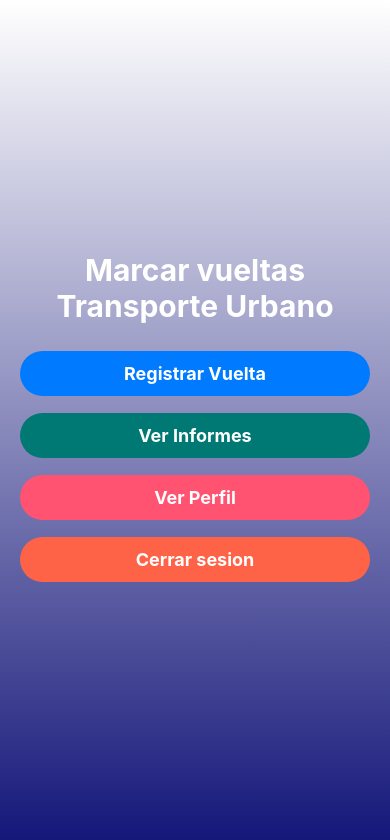
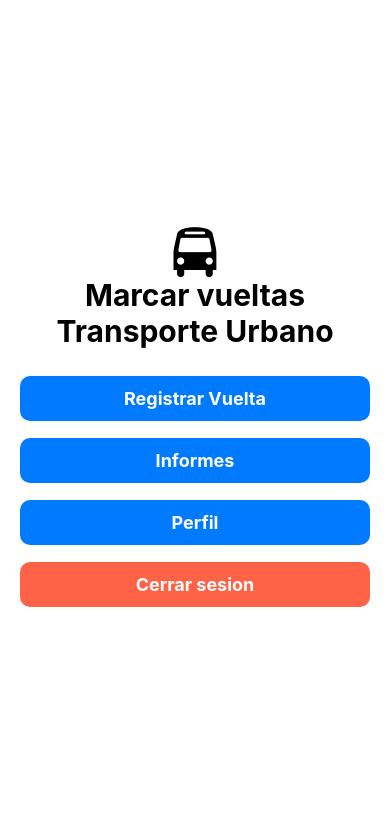
Before and after one commit to DesWeb-Movil-I/FrontEnd-transporte, a React Native app in the folder transporte/: screen /Home in a window 390 px wide. Shown: the top 840 px of the page. Built offline with nearby package versions, Linux system fonts and the light colour scheme.

Commit message:
ultimo commit

```diff
--- a/transporte/components/HomeScreen.tsx
+++ b/transporte/components/HomeScreen.tsx
@@ -5,6 +5,7 @@ import { useNavigation } from "@react-navigation/native";
 import { RootStackParamList } from "./AppNavigator";
 import { LinearGradient } from "expo-linear-gradient";
 import { useAuth } from "./AuthContex";
+import FontAwesome from "@expo/vector-icons/FontAwesome";
 
 type HomeScreenNavigationProp = NativeStackNavigationProp<
   RootStackParamList,
@@ -35,7 +36,8 @@ const HomeScreen = () => {
   }
 
   return (
-    <LinearGradient colors={["#ffffff", "#141679"]} style={styles.container}>
+    <LinearGradient colors={["#ffffff", "#ffffff"]} style={styles.container}>
+      <FontAwesome name="bus" size={50} color="black" />
       <Text style={styles.text}>Marcar vueltas Transporte Urbano</Text>
       <TouchableOpacity
         style={styles.button}
@@ -47,17 +49,19 @@ const HomeScreen = () => {
         style={styles.buttonDos}
         onPress={handleNavigateToInformes}
       >
-        <Text style={styles.buttonText}>Ver Informes</Text>
+        <Text style={styles.buttonText}>Informes</Text>
       </TouchableOpacity>
       <TouchableOpacity
-       style={[styles.buttonDos, { backgroundColor: "#FF5371"}]}
-       onPress={handleNavigateToPerfil}>
-        <Text style={styles.buttonText}>Ver Perfil</Text>
-        </TouchableOpacity>
+        style={[styles.buttonDos, { backgroundColor: "#007AFF" }]}
+        onPress={handleNavigateToPerfil}
+      >
+        <Text style={styles.buttonText}>Perfil</Text>
+      </TouchableOpacity>
 
       <TouchableOpacity
         style={[styles.buttonDos, { backgroundColor: "#FF6347" }]}
-        onPress={handleNavigateToLogin}>
+        onPress={handleNavigateToLogin}
+      >
         <Text style={styles.buttonText}>Cerrar sesion</Text>
       </TouchableOpacity>
     </LinearGradient>
@@ -76,7 +80,7 @@ const styles = StyleSheet.create({
     fontWeight: "700",
     marginBottom: 20,
     textAlign: "center",
-    color: "#fff",
+    color: "#000000",
   },
   buttonContainer: {
     width: "100%",
@@ -91,24 +95,24 @@ const styles = StyleSheet.create({
   },
   button: {
     width: "100%",
-    backgroundColor: "#007AFF", // Color de fondo del botón 007874
+    backgroundColor: "#007AFF",
     paddingVertical: 12,
-    borderRadius: 50,
+    borderRadius: 10,
     marginTop: 7,
     marginBottom: 10,
     alignItems: "center",
   },
   buttonDos: {
     width: "100%",
-    backgroundColor: "#007874", // Color de fondo del botón 007874
+    backgroundColor: "#007AFF",
     paddingVertical: 12,
-    borderRadius: 50,
+    borderRadius: 10,
     marginTop: 7,
     marginBottom: 10,
     alignItems: "center",
   },
   buttonText: {
-    color: "#FFFFFF", // Color del texto del botón
+    color: "#FFFFFF",
     fontSize: 18,
     fontWeight: "700",
   },
--- a/transporte/components/InformesScreen.tsx
+++ b/transporte/components/InformesScreen.tsx
@@ -2,11 +2,22 @@ import React, { useState, useEffect } from "react";
 import { View, Text, TextInput, TouchableOpacity, StyleSheet, FlatList, Platform, ActivityIndicator, } from "react-native";
 import axios from "axios";
 import DateTimePickerModal from "react-native-modal-datetime-picker";
+import { RootStackParamList } from "./AppNavigator";
+import { NativeStackNavigationProp } from "@react-navigation/native-stack";
 import Ionicons from "@expo/vector-icons/Ionicons";
 import FontAwesome5 from "@expo/vector-icons/FontAwesome5";
 import MaterialIcons from "@expo/vector-icons/MaterialIcons";
 import MaterialCommunityIcons from "@expo/vector-icons/MaterialCommunityIcons";
 import { useAuth } from "./AuthContex";
+import { useNavigation } from "@react-navigation/native";
+import AntDesign from "@expo/vector-icons/AntDesign";
+
+type RegistroVueltaScreenNavigationProp = NativeStackNavigationProp<
+  RootStackParamList,
+  "Informes"
+>;
+
+
 
 const InformesScreen = () => {
   const [fecha, setFecha] = useState("");
@@ -15,6 +26,8 @@ const InformesScreen = () => {
   const [filteredRegistros, setFilteredRegistros] = useState([]);
   const [loading, setLoading] = useState(false);
   const [isDatePickerVisible, setDatePickerVisible] = useState(false);
+
+  const navigation = useNavigation<RegistroVueltaScreenNavigationProp>();
 
   const baseURL = `https://back-end-app-xyzp.onrender.com/api/informe/user/${userId}`;
   const baseURL2 = "https://back-end-app-xyzp.onrender.com/api/informe/";
@@ -159,6 +172,16 @@ const InformesScreen = () => {
           style={styles.flatList}
         />
       )}
+      <TouchableOpacity
+        style={[styles.button, { backgroundColor: "#FF6347" }]}
+        onPress={() => navigation.navigate("Home")}
+      >
+        <Text style={styles.buttonText}>
+          {" "}
+          <AntDesign name="arrowleft" size={24} color="white" />
+          Atras
+        </Text>
+      </TouchableOpacity>
     </View>
   );
 };
@@ -199,8 +222,9 @@ const styles = StyleSheet.create({
     alignItems: "center",
   },
   buttonText: {
+    fontWeight: "500",
     color: "#FFFFFF",
-    fontSize: 15,
+    fontSize: 18,
   },
   flatList: {
     width: "100%",
@@ -226,6 +250,15 @@ const styles = StyleSheet.create({
     backgroundColor: "#FFF",
     fontSize: 16,
   },
+  button: {
+    width: "100%",
+    backgroundColor: "#007AFF",
+    paddingVertical: 12,
+    borderRadius: 10,
+    marginTop: 7,
+    marginBottom: 10,
+    alignItems: "center",
+  },
 });
 
 export default InformesScreen;
--- a/transporte/components/PerfilScreen.tsx
+++ b/transporte/components/PerfilScreen.tsx
@@ -9,6 +9,7 @@ import FontAwesome5 from '@expo/vector-icons/FontAwesome5';
 import MaterialIcons from '@expo/vector-icons/MaterialIcons';
 import { useAuth } from "./AuthContex";
 import axios from "axios";
+
 
 type PerfilScreenNavigationProp = NativeStackNavigationProp<RootStackParamList, 'Perfil'>;
 
@@ -83,13 +84,20 @@ const PerfilScreen: React.FC<Props> = ({ navigation }) => {
   return (
     <LinearGradient colors={["#efefef", "#efefef"]} style={styles.container}>
       <AntDesign name="user" size={100} color="black" style={styles.logo} />
-      <ScrollView style={styles.scrollView} contentContainerStyle={styles.scrollContainer}>
+      <ScrollView
+        style={styles.scrollView}
+        contentContainerStyle={styles.scrollContainer}
+      >
         <View style={styles.profileItem}>
           <Text style={styles.label}>
             <Ionicons name="person" size={18} color="black" /> Nombre:
           </Text>
           {isEditing ? (
-            <TextInput style={styles.input} value={name} onChangeText={setName} />
+            <TextInput
+              style={styles.input}
+              value={name}
+              onChangeText={setName}
+            />
           ) : (
             <Text style={styles.value}>{name}</Text>
           )}
@@ -141,7 +149,8 @@ const PerfilScreen: React.FC<Props> = ({ navigation }) => {
 
         <View style={styles.profileItem}>
           <Text style={styles.label}>
-            <MaterialIcons name="password" size={18} color="black" /> Contraseña:
+            <MaterialIcons name="password" size={18} color="black" />{" "}
+            Contraseña:
           </Text>
           {isEditing ? (
             <TextInput
@@ -151,7 +160,7 @@ const PerfilScreen: React.FC<Props> = ({ navigation }) => {
               onChangeText={setContrasena}
             />
           ) : (
-            <Text style={styles.value}>********</Text> // Puedes usar cualquier texto genérico aquí
+            <Text style={styles.value}>********</Text>
           )}
         </View>
       </ScrollView>
@@ -165,7 +174,10 @@ const PerfilScreen: React.FC<Props> = ({ navigation }) => {
           style={[styles.button, { backgroundColor: "#FF6347" }]}
           onPress={handleBackToHome}
         >
-          <Text style={styles.buttonText}>Volver a Inicio</Text>
+          <Text style={styles.buttonText}>
+            <AntDesign name="arrowleft" size={24} color="white" />
+             Atras
+          </Text>
         </TouchableOpacity>
       </View>
     </LinearGradient>
@@ -175,67 +187,68 @@ const PerfilScreen: React.FC<Props> = ({ navigation }) => {
 const styles = StyleSheet.create({
   container: {
     flex: 1,
-    alignItems: 'flex-start',
-    padding: Platform.OS === 'web' ? 50 : 20,
+    alignItems: "flex-start",
+    padding: Platform.OS === "web" ? 50 : 20,
     marginTop: 50,
   },
   logoText: {
     fontSize: 24,
-    fontWeight: 'bold',
-    color: '#FFFFFF',
+    fontWeight: "bold",
+    color: "#FFFFFF",
   },
   logo: {
-    alignSelf: 'center',
+    alignSelf: "center",
     marginBottom: 20,
   },
   scrollView: {
     flex: 1,
-    width: '100%',
+    width: "100%",
   },
   scrollContainer: {
-    alignItems: 'center',
+    alignItems: "center",
     paddingBottom: 50,
   },
   profileItem: {
-    width: '100%',
+    width: "100%",
     marginBottom: 10,
-    alignItems: 'flex-start',
+    alignItems: "flex-start",
   },
   label: {
     fontSize: 18,
-    fontWeight: '500',
+    fontWeight: "500",
     marginBottom: 5,
-    color: '#000',
+    color: "#000",
   },
   value: {
     fontSize: 18,
   },
   input: {
-    width: '100%',
-    height: Platform.OS === 'web' ? 40 : 50,
+    width: "100%",
+    height: Platform.OS === "web" ? 40 : 50,
     borderRadius: 10,
-    borderColor: '#FFF',
+    borderColor: "#FFF",
     borderWidth: 1,
     marginBottom: 20,
     paddingHorizontal: 10,
-    backgroundColor: '#FFF',
+    backgroundColor: "#FFF",
     fontSize: 16,
   },
   buttonContainer: {
-    width: '100%',
+    width: "100%",
     marginTop: 20,
   },
   button: {
-    width: '100%',
-    backgroundColor: '#007AFF',
+    width: "100%",
+    backgroundColor: "#007AFF",
     paddingVertical: 12,
     borderRadius: 50,
     marginTop: 7,
     marginBottom: 10,
-    alignItems: 'center',
+    alignItems: "center",
   },
   buttonText: {
-    color: '#FFFFFF',
+    fontWeight: "500",
+    color: "#FFFFFF",
     fontSize: 18,
   },
 });
--- a/transporte/components/RegistroVueltaScreen.tsx
+++ b/transporte/components/RegistroVueltaScreen.tsx
@@ -19,6 +19,7 @@ import FontAwesome5 from "@expo/vector-icons/FontAwesome5";
 import MaterialIcons from "@expo/vector-icons/MaterialIcons";
 import { useAuth } from "./AuthContex";
 import axios from "axios";
+import AntDesign from '@expo/vector-icons/AntDesign';
 
 type RegistroVueltaScreenNavigationProp = NativeStackNavigationProp<
   RootStackParamList,
@@ -113,6 +114,16 @@ const RegistroVueltaScreen = () => {
 
   return (
     <LinearGradient colors={["#efefef", "#efefef"]} style={styles.container}>
+      <Text
+        style={{
+          fontSize: 18,
+          fontWeight: "500",
+          color: "#444444",
+          marginBottom: 10,
+        }}
+      >
+        Registrar Vuleta
+      </Text>
       <View
         style={{
           width: "100%",
@@ -181,7 +192,8 @@ const RegistroVueltaScreen = () => {
         onChangeText={setRuta}
       />
       <Text style={styles.label}>
-        <MaterialIcons name="group" size={15} color="black" /> Cantidad Pasajeros
+        <MaterialIcons name="group" size={15} color="black" /> Cantidad
+        Pasajeros
       </Text>
       <TextInput
         style={styles.input}
@@ -190,14 +202,16 @@ const RegistroVueltaScreen = () => {
         value={num_pasajeros}
         onChangeText={setPasajeros}
       />
+
       <TouchableOpacity style={styles.button} onPress={handleRegistro}>
-        <Text style={styles.buttonText}>Registrar Vuelta</Text>
+        <Text style={styles.buttonText}>Registrar</Text>
       </TouchableOpacity>
       <TouchableOpacity
         style={[styles.button, { backgroundColor: "#FF6347" }]}
         onPress={() => navigation.navigate("Home")}
       >
-        <Text style={styles.buttonText}>Volver</Text>
+        <Text style={styles.buttonText}>
+          <AntDesign name="arrowleft" size={24} color="white"/> Atras</Text>
       </TouchableOpacity>
     </LinearGradient>
   );
@@ -206,7 +220,7 @@ const RegistroVueltaScreen = () => {
 const styles = StyleSheet.create({
   container: {
     flex: 1,
-    alignItems: "flex-start",
+    alignItems: 'flex-start',
     padding: Platform.OS === "web" ? 50 : 20,
     marginTop: 50,
   },
@@ -236,7 +250,7 @@ const styles = StyleSheet.create({
     width: "100%",
     backgroundColor: "#007AFF",
     paddingVertical: 12,
-    borderRadius: 50,
+    borderRadius: 10,
     marginTop: 7,
     marginBottom: 10,
     alignItems: "center",
@@ -250,6 +264,7 @@ const styles = StyleSheet.create({
     alignItems: "center",
   },
   buttonText: {
+    fontWeight: '500',
     color: "#FFFFFF",
     fontSize: 18,
   },
@@ -260,16 +275,16 @@ const styles = StyleSheet.create({
   },
   navigationBar: {
     width: "100%",
-    height: Platform.OS === "web" ? 60 : 80, // Ajustar altura según la plataforma
+    height: Platform.OS === "web" ? 60 : 80,
     justifyContent: "center",
     alignItems: "center",
-    backgroundColor: "#007AFF", // Color de fondo de la barra de navegación
+    backgroundColor: "#007AFF",
     marginBottom: 20,
   },
   logoText: {
     fontSize: 24,
     fontWeight: "bold",
-    color: "#FFFFFF", // Color del texto del logo
+    color: "#FFFFFF",
   },
   caja: {
     width: 180,
```
